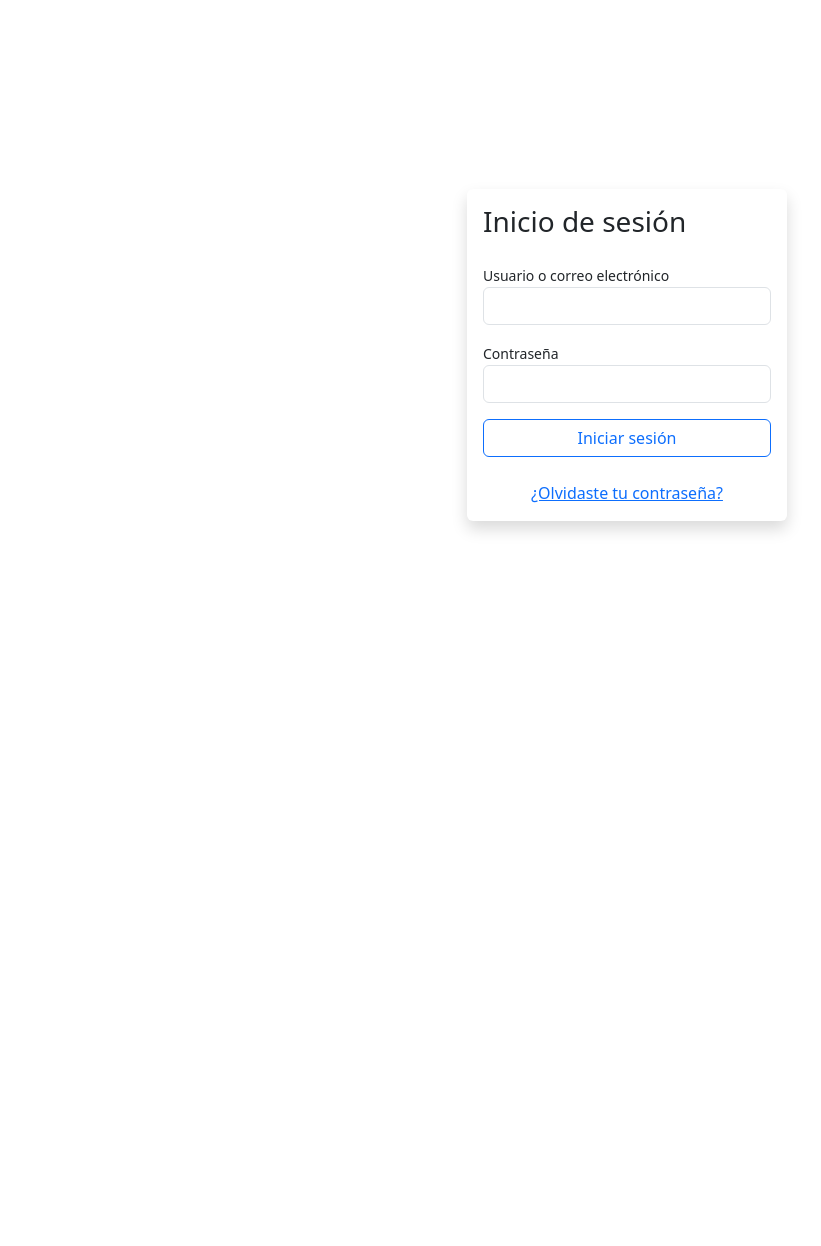
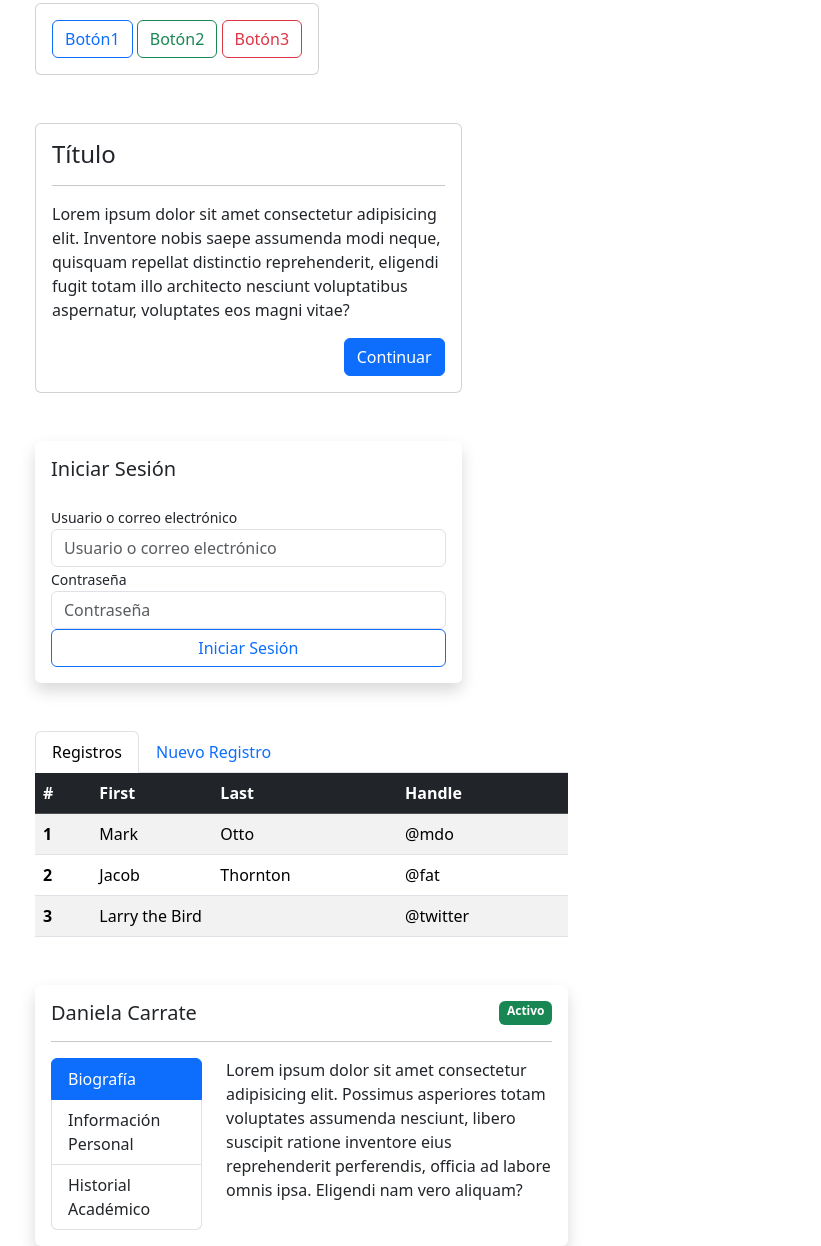
Before and after one commit to danielita05/DCB_REU1, a plain HTML site: page index.html in a window 1280 px wide. Shown: the part 45-1291 px from the top of the page, without its empty margins (13-834 px from the left). Before the commit the page ends 800 px from the top, so only its background shows below. Drawn offline with nearby package versions, Linux system fonts and the light colour scheme.

Commit message:
[SECOND COMMIT] Cambios en proyecto

```diff
--- a/index.html
+++ b/index.html
@@ -3,35 +3,132 @@
   <head>
     <meta charset="utf-8">
     <meta name="viewport" content="width=device-width, initial-scale=1">
-    <title>Daniela Carrate Bahena</title>
-    <link rel="stylesheet" href="/src/css/bootstrap.min.css">
+    <title>Examen U1 Daniela</title>
+    <link href="https://cdn.jsdelivr.net/npm/bootstrap@5.3.3/dist/css/bootstrap.min.css" rel="stylesheet" integrity="sha384-QWTKZyjpPEjISv5WaRU9OFeRpok6YctnYmDr5pNlyT2bRjXh0JMhjY6hW+ALEwIH" crossorigin="anonymous">
   </head>
   <body>
-    <main class="d-flex align-items-center justify-content-center" style="height: 100vh; width: 100vw;">
+    <div class="mt-5 ms-5 d-flex">
+        <div class="card">
+            <div class="card-body">
+                <button class="btn btn-outline-primary">Botón1</button>
+                <button class="btn btn-outline-success">Botón2</button>
+                <button class="btn btn-outline-danger">Botón3</button>
 
-       <div class="card border-0 shadow col-12 col-md-6 col-lg-3">
+            </div>
+        </div>
+    </div>
+
+
+
+
+    <div class="mt-5 ms-5 col-4">
+        <div class="card">
             <div class="card-body">
-                <h3>Inicio de sesión</h3>
-                <form action="" class="mt-4">
-                    <div class="row g-3">
+                <h4>Título</h4>
+                <hr>
+                <p>Lorem ipsum dolor sit amet consectetur adipisicing elit. Inventore nobis saepe assumenda modi neque, quisquam repellat distinctio reprehenderit, eligendi fugit totam illo architecto nesciunt voluptatibus aspernatur, voluptates eos magni vitae?</p>
+                <div class="text-end">
+                    <button class="btn btn-primary">Continuar</button>
+                </div>
+            </div>
+        </div>
+    </div>
+
+    <div class="mt-5 ms-5 col-4">
+        <div class="card border-0 shadow">
+            <div class="card-body">
+                <h5 class="mb-4">Iniciar Sesión</h5>
+                <div class="row">
+                    <div class="col-12">
+                        <label for=""> <small>Usuario o correo electrónico</small></label>
+                        <input type="text" class="form-control" placeholder="Usuario o correo electrónico">
+                    </div>
                         <div class="col-12">
-                            <label for=""><small>Usuario o correo electrónico</small></label>
-                            <input type="text" class="form-control">
+                            <label for=""> <small>Contraseña</small></label>
+                            <input type="password" class="form-control" placeholder="Contraseña">
                         </div>
+
                         <div class="col-12">
-                            <label for=""><small>Contraseña</small></label>
-                            <input type="password" class="form-control">
+                            <button class="btn btn-outline-primary col-12">Iniciar Sesión</button>
                         </div>
-                        <div class="col-12 text-center">
-                            <button class="btn btn-outline-primary col-12 mb-4">Iniciar sesión</button>
-                            <a href="./src/view/home.html">¿Olvidaste tu contraseña?</a>
-                        </div>
+                </div>
+            </div>
+        </div>
+    </div>
+
+
+
+
+    <div class="mt-5 ms-5 col-5">
+        <ul class="nav nav-tabs">
+            <li class="nav-item">
+              <a class="nav-link active" aria-current="page" href="#">Registros</a>
+            </li>
+            <li class="nav-item">
+              <a class="nav-link" href="#">Nuevo Registro</a>
+            </li>
+          </ul>
+          <table class="table table-striped">
+            <thead>
+              <tr class="table-dark">
+                <th scope="col">#</th>
+                <th scope="col">First</th>
+                <th scope="col">Last</th>
+                <th scope="col">Handle</th>
+              </tr>
+            </thead>
+            <tbody>
+              <tr>
+                <th scope="row">1</th>
+                <td>Mark</td>
+                <td>Otto</td>
+                <td>@mdo</td>
+              </tr>
+              <tr>
+                <th scope="row">2</th>
+                <td>Jacob</td>
+                <td>Thornton</td>
+                <td>@fat</td>
+              </tr>
+              <tr>
+                <th scope="row">3</th>
+                <td colspan="2">Larry the Bird</td>
+                <td>@twitter</td>
+              </tr>
+            </tbody>
+          </table>
+    </div>
+
+
+    <div class="mt-5 ms-5 col-5">
+        <div class="card border-0 shadow">
+            <div class="card-body">
+                <div class="d-flex algin-items-center">
+                    <h5 class="m-0">Daniela Carrate</h5>
+                    <span class="ms-auto badge bg-success">Activo</span>
+                </div>
+                <hr>
+                <div class="row">
+                    <div class="col-4">
+                        <ul class="list-group">
+                            <li class="list-group-item active" aria-current="true">Biografía</li>
+                            <li class="list-group-item">Información Personal</li>
+                            <li class="list-group-item">Historial Académico</li>
+                          </ul>
                     </div>
-                </form>
+                    <div class="col-8">
+                        <p class="m-0">Lorem ipsum dolor sit amet consectetur adipisicing elit. Possimus asperiores totam voluptates assumenda nesciunt, libero suscipit ratione inventore eius reprehenderit perferendis, officia ad labore omnis ipsa. Eligendi nam vero aliquam?</p>
+                    </div>
+                </div>
             </div>
-       </div>
+        </div>
 
-    </main>
-    <script src="/src/js/bootstrap.bundle.min.js"></script>
-     </body>
+    </div>
+
+
+
+
+
+    <script src="https://cdn.jsdelivr.net/npm/bootstrap@5.3.3/dist/js/bootstrap.bundle.min.js" integrity="sha384-YvpcrYf0tY3lHB60NNkmXc5s9fDVZLESaAA55NDzOxhy9GkcIdslK1eN7N6jIeHz" crossorigin="anonymous"></script>
+  </body>
 </html>
```
